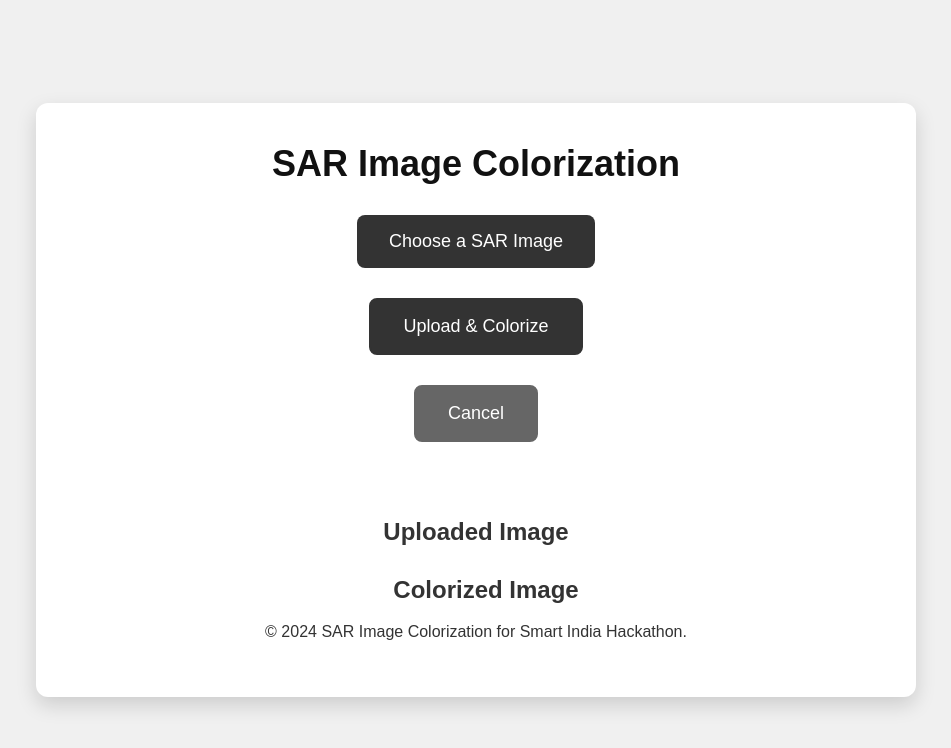
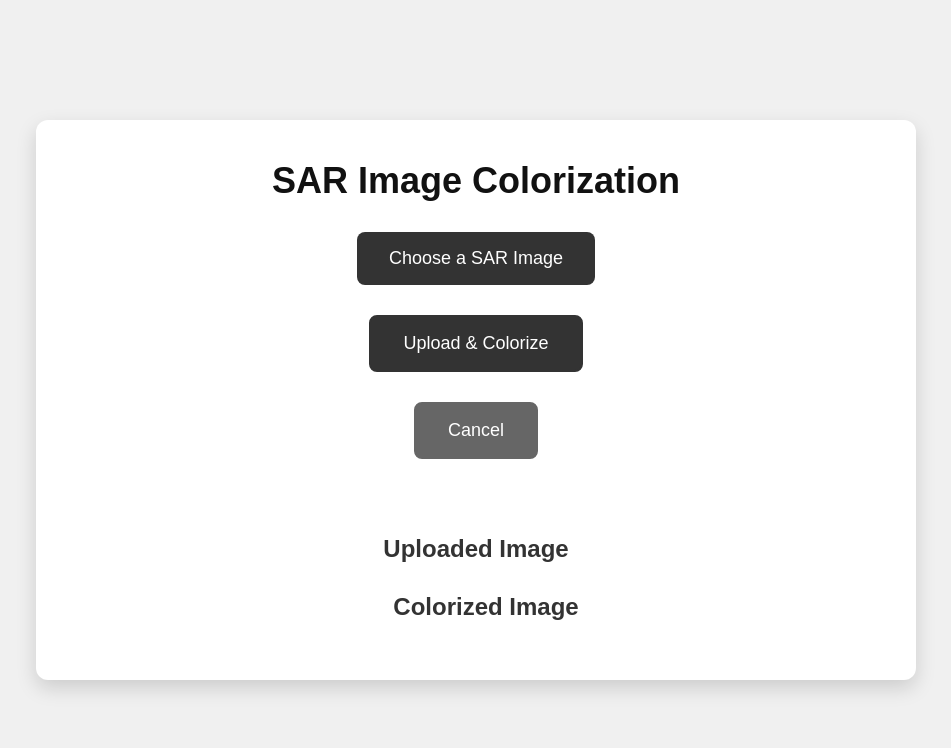
Before and after one commit to Hacker-Shuvankar/AutoEncoder_for_Colorization, a Flask app: page / in a window 1280 px wide. Shown: the top 748 px of the page, without its empty margins (164-1115 px from the left). Run offline with Flask 3, Linux system fonts and the light colour scheme.

Commit message:
index.html

```diff
--- a/AutoInterface/templates/index.html
+++ b/AutoInterface/templates/index.html
@@ -30,9 +30,9 @@
                 <p id="error-message"></p>
             </div>
         </main>
-        <footer>
-            <p>&copy; 2024 SAR Image Colorization for Smart India Hackathon.</p>
-        </footer>
+<!--        <footer>-->
+<!--            <p>&copy; 2024 SAR Image Colorization for Smart India Hackathon.</p>-->
+<!--        </footer>-->
     </div>
     <script src="{{ url_for('static', filename='script.js') }}"></script>
 </body>
```
